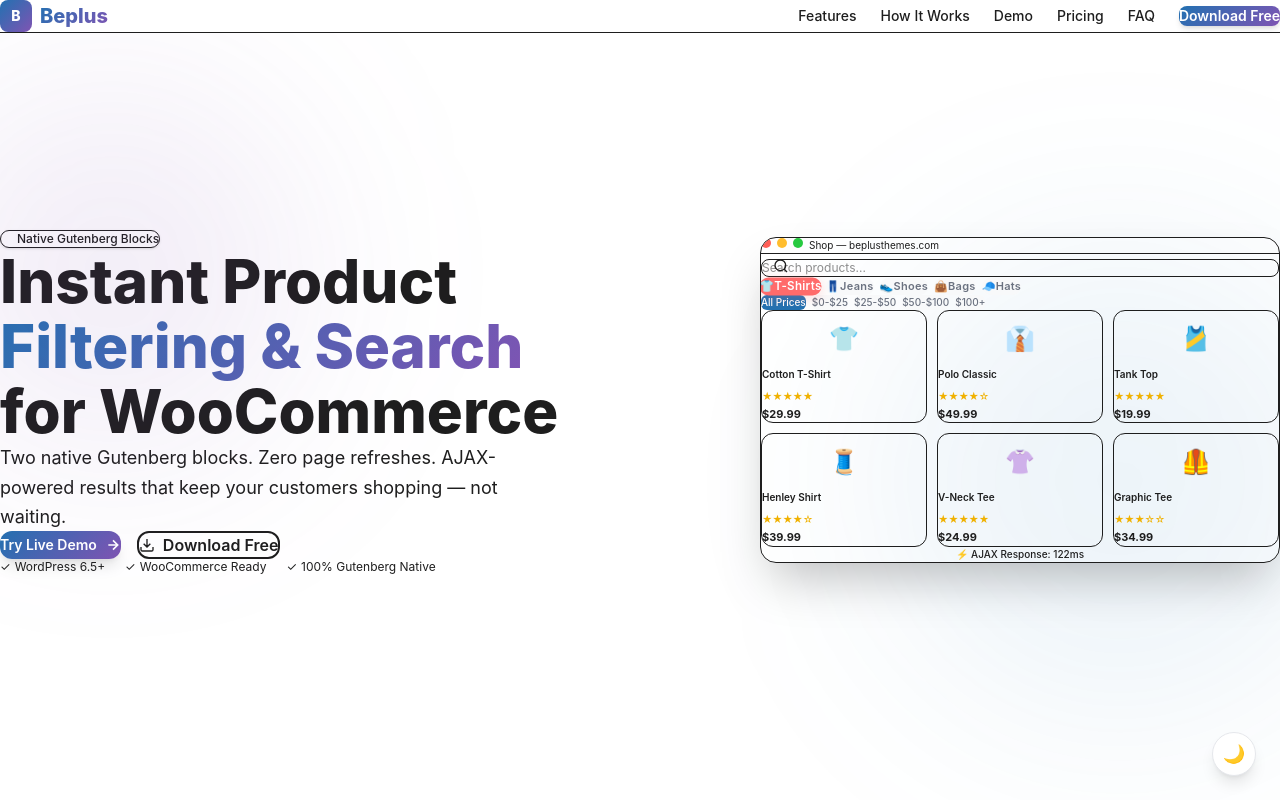
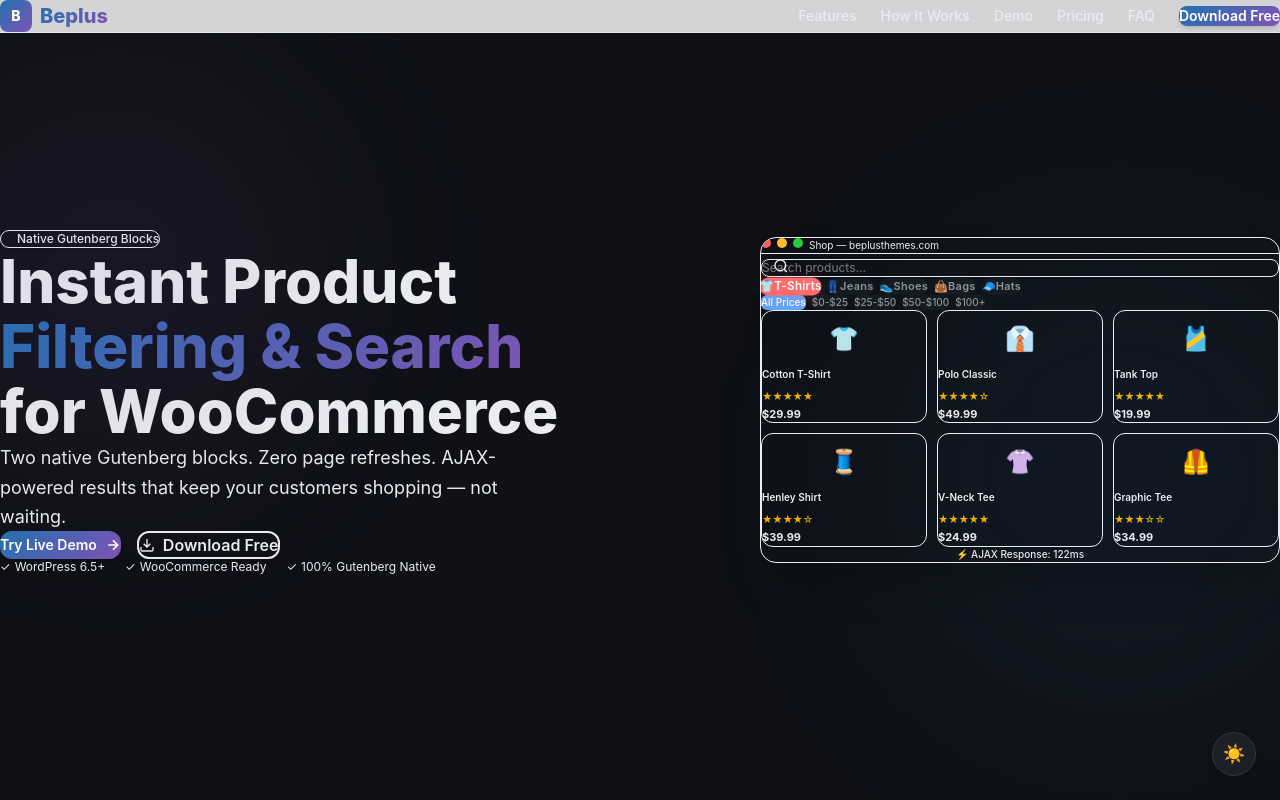
Before and after one commit to ducdung196qtr/beplus-next-landing, a Next.js app: page / in a window 1280 px wide. Shown: the top 800 px of the page. Built offline with nearby package versions, Linux system fonts and the light colour scheme.

Commit message:
Fix: remove static export, dark mode default, SSR enabled for proper rendering

```diff
--- a/next.config.js
+++ b/next.config.js
@@ -1,5 +1,3 @@
 /** @type {import('next').NextConfig} */
-const nextConfig = {
-  output: 'export',
-};
+const nextConfig = {};
 module.exports = nextConfig;
--- a/src/app/globals.css
+++ b/src/app/globals.css
@@ -1,6 +1,6 @@
 @import "tailwindcss";
 
-/* ─── Light mode ─── */
+/* ─── Light mode (default) ─── */
 :root {
   --primary: #2271B1;
   --primary-hover: #1a5a8c;
@@ -47,12 +47,9 @@
 }
 
 body {
-  font-family: -apple-system, BlinkMacSystemFont, 'Segoe UI', Roboto, 'Helvetica Neue', Arial, sans-serif;
   background-color: var(--bg);
   color: var(--text);
   -webkit-font-smoothing: antialiased;
   -moz-osx-font-smoothing: grayscale;
+  font-family: -apple-system, BlinkMacSystemFont, 'Segoe UI', Roboto, 'Helvetica Neue', Arial, sans-serif;
 }
-
-/* Remove GSAP/CSS transition conflicts */
-/* Only use GSAP for animations — no CSS transition on animated elements */
--- a/src/app/layout.tsx
+++ b/src/app/layout.tsx
@@ -14,10 +14,10 @@
 
 export default function RootLayout({ children }: { children: React.ReactNode }) {
   return (
-    <html lang="en" suppressHydrationWarning>
+    <html lang="en" className="dark" suppressHydrationWarning>
       <head>
         <script dangerouslySetInnerHTML={{ __html: `
-          (function(){var t=localStorage.getItem('theme');if(t==='dark'||(!t&&window.matchMedia('(prefers-color-scheme:dark)').matches)){document.documentElement.classList.add('dark');}})()
+          (function(){var t=localStorage.getItem('theme');document.documentElement.classList.toggle('dark',t!=='light')})()
         `}} />
       </head>
       <body className="antialiased">
--- a/src/components/ThemeProvider.tsx
+++ b/src/components/ThemeProvider.tsx
@@ -1,18 +1,19 @@
 "use client";
 import { createContext, useContext, useEffect, useState } from "react";
 
-const ThemeCtx = createContext<{ dark: boolean; toggle: () => void }>({ dark: false, toggle: () => {} });
-
+const ThemeCtx = createContext<{ dark: boolean; toggle: () => void }>({ dark: true, toggle: () => {} });
 export function useTheme() { return useContext(ThemeCtx); }
 
 export function ThemeProvider({ children }: { children: React.ReactNode }) {
-  const [dark, setDark] = useState(false);
+  const [dark, setDark] = useState(true);
   const [mounted, setMounted] = useState(false);
 
   useEffect(() => {
-    const isDark = localStorage.getItem("theme") === "dark" || (!localStorage.getItem("theme") && window.matchMedia("(prefers-color-scheme: dark)").matches);
+    const stored = localStorage.getItem("theme");
+    const isDark = stored === null ? true : stored === "dark";
     setDark(isDark);
     document.documentElement.classList.toggle("dark", isDark);
+    if (stored === null) localStorage.setItem("theme", "dark");
     setMounted(true);
   }, []);
 
@@ -23,14 +24,14 @@
     document.documentElement.classList.toggle("dark", next);
   };
 
-  if (!mounted) return <div className="min-h-screen bg-[var(--bg)]" />;
+  if (!mounted) return <div className="min-h-screen" style={{ background: "#0F1117" }} />;
 
   return (
     <ThemeCtx.Provider value={{ dark, toggle }}>
-      {/* Dark mode toggle */}
       <button
         onClick={toggle}
-        className="fixed bottom-6 right-6 z-50 w-11 h-11 rounded-full bg-[var(--card)] border border-[var(--border)] shadow-lg flex items-center justify-center text-lg hover:scale-110 transition-transform duration-200"
+        className="fixed bottom-6 right-6 z-50 w-11 h-11 rounded-full border shadow-lg flex items-center justify-center text-lg hover:scale-110"
+        style={{ background: "var(--card)", borderColor: "var(--border)", transition: "transform .2s" }}
         aria-label="Toggle theme"
       >
         {dark ? "☀️" : "🌙"}
```
